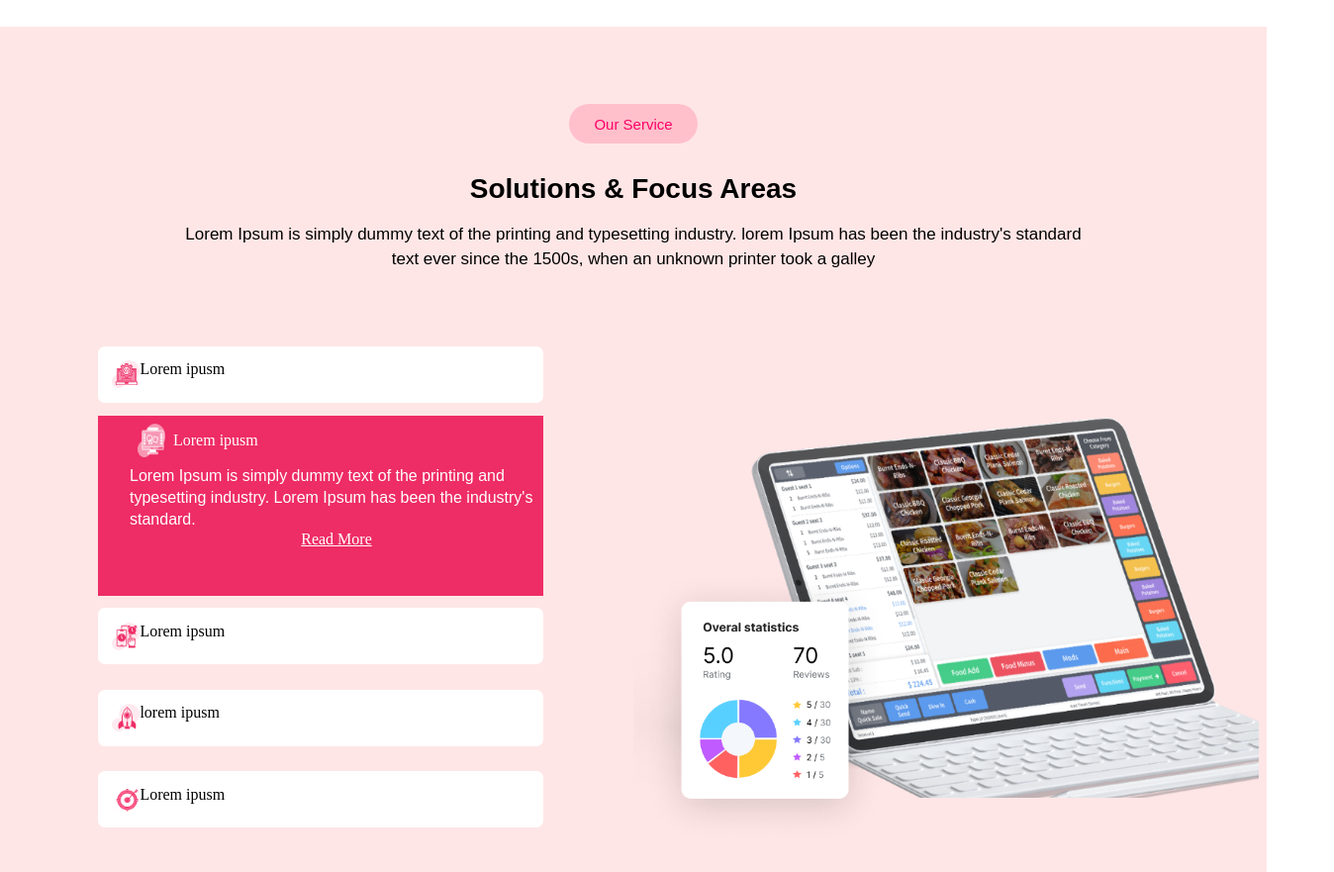
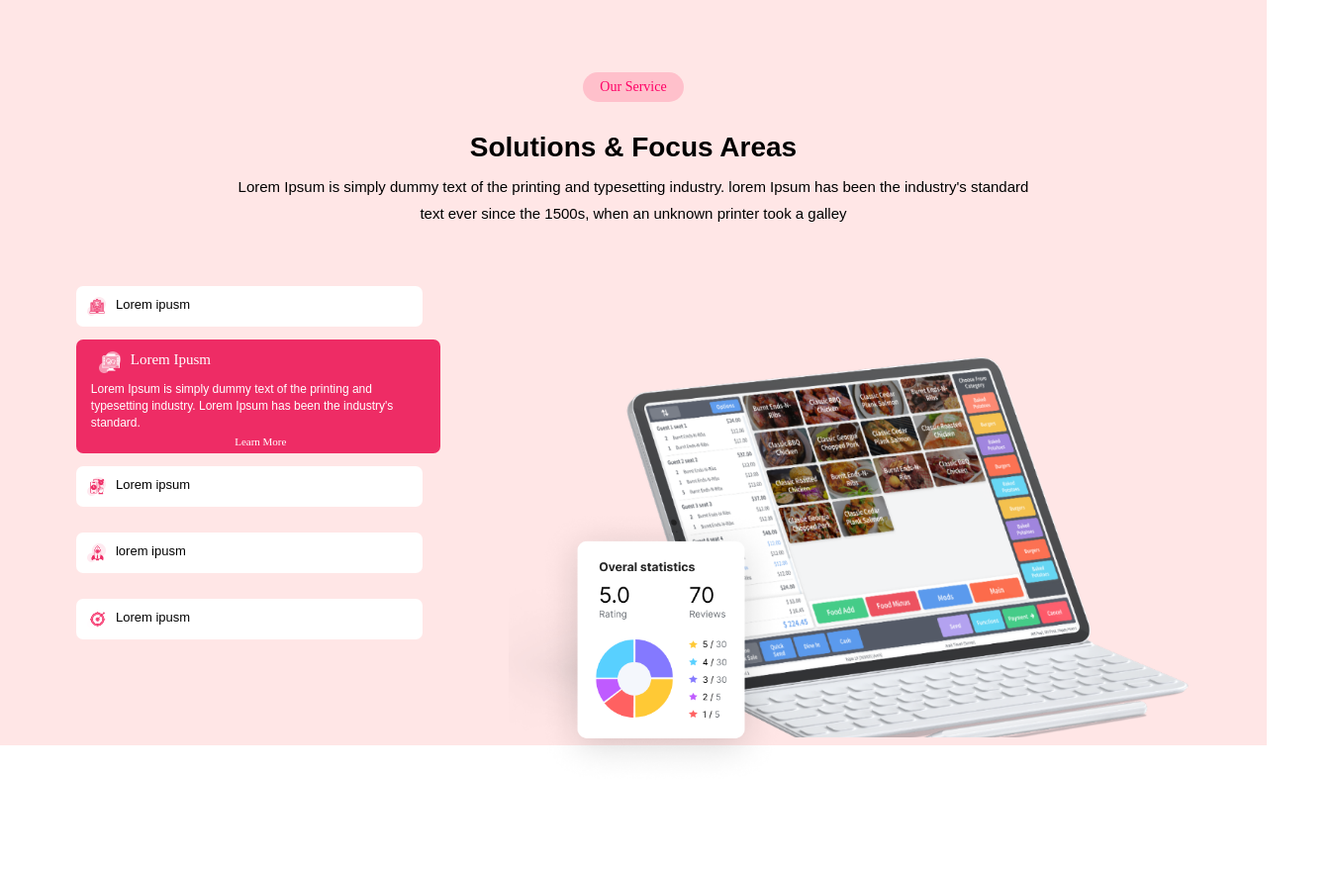
Before and after one commit to diksha2150487/inheal, a plain HTML site: page box1.html in a window 1280 px wide. Shown: the part 1497-2378 px from the top of the page at 99% size, 1348 px wide, since content can reach past the window. After the commit the page ends 2294 px from the top, so only its background shows below. Drawn offline with Linux system fonts and the light colour scheme.

Commit message:
Add files via upload

```diff
--- a/box1.html
+++ b/box1.html
@@ -18,11 +18,11 @@
         <button>Get in touch</button>
         <div class="thumb">
           <div class="inline" id="thumb_first">
-            <img src="./Images/thumbs-up (2).svg" alt="thumb" />
+            <img src="./Images/thumbs-up (2).png" alt="thumb" />
             <h4>100% SATISFIED</h4>
           </div>
           <div class="inline">
-            <img src="./Images/shield (1).svg" alt="thumb" />
+            <img src="./Images/shield (1).png" alt="thumb" />
             <h4>100% SATISFIED</h4>
           </div>
         </div>
@@ -108,21 +108,19 @@
     <!-- ************************************************************* -->
     <div class="five-card">
       <div class="small">
-        <button class="service">Our Service</button>
+        <p class="service">Our Service</p>
         <p class="area">Solutions & Focus Areas</p>
         <p class="industry">
           Lorem Ipsum is simply dummy text of the printing and typesetting
-          industry. lorem Ipsum has been the industry's standard
-        </p>
-        <p class="gallery">
-          text ever since the 1500s, when an unknown printer took a galley
+          industry. lorem Ipsum has been the industry's standard text ever since
+          the 1500s, when an unknown printer took a galley
         </p>
       </div>
       <div class="computer_cont">
         <div class="left-class">
           <form action="">
             <fieldset>
-              <label for="1"
+              <label for="1" class="Label"
                 ><img src="./images/Group 12576.svg" id="triger" />Lorem ipusm
               </label>
               <input type="radio" name="toggle" id="1" value="1" checked />
@@ -130,19 +128,17 @@
                 <div class="stand">
                   <div class="cont">
                     <img src="./images/Group 12575.png" id="cont1" />
-                    <div>Lorem ipusm</div>
+                    <p>Lorem Ipusm</p>
                   </div>
                   <h3 id="dummy">
                     Lorem Ipsum is simply dummy text of the printing and
+                    typesetting industry. Lorem Ipsum has been the industry's
+                    standard.
                   </h3>
-                  <h3 id="dummy">
-                    typesetting industry. Lorem Ipsum has been the industry's
-                  </h3>
-                  <h3 id="dummy">standard.</h3>
-                  <a href="#" id="roo"> Read More</a>
+                  <a href="#" id="roo">Learn More</a>
                 </div>
               </output>
-              <label for="2"
+              <label for="2" class="Label"
                 ><img src="./images/Group 12581.png" id="triger2" /> Lorem ipsum
               </label>
               <input type="radio" name="toggle" id="2" value="2" />
@@ -155,7 +151,7 @@
                   </div>
                 </div>
               </output>
-              <label for="3">
+              <label for="3" class="Label">
                 <img src="./images/Group 12582.png" id="triger3" />lorem ipusm
               </label>
               <input type="radio" name="toggle" id="3" value="3" />
@@ -164,7 +160,7 @@
                   <div>Content 3</div>
                 </div>
               </output>
-              <label for="4">
+              <label for="4" class="Label">
                 <img src="./images/Group 12583.png" id="triger4" />Lorem ipusm
               </label>
               <input type="radio" name="toggle" id="4" value="4" />
--- a/home.css
+++ b/home.css
@@ -6,37 +6,47 @@
 .front_page {
   width: 100%;
   /* background-color: #24262b; */
+  background-image: url("./images/image\ 1.png"),
+    linear-gradient(90deg, rgba(0, 0, 0, 0.902) 0%, rgba(0, 0, 0, 0) 100%);
+  background-size: cover;
+  background-repeat: no-repeat;
+  height: 600px;
+  position: relative;
+  background-blend-mode: darken;
+  z-index: 2;
+  padding: 110px;
 }
 .home_cont1 {
   /* background-color: #ccc; */
-  padding: 110px;
+  /* padding: 110px;
   background-image: url("./Images/image\ 1.png");
   background-size: cover;
   background-repeat: no-repeat;
   height: 600px;
   position: relative;
-  z-index: 2;
+  z-index: 2; */
   /* padding-top: 40px; */
 }
-.home_cont1::before {
+/* .home_cont1::before {
   background: linear-gradient(
     180deg,
-    rgba(0, 0, 0, 0.902) 0%,
+    rgba(0, 0, 0, 0) 90.2%,
     rgba(0, 0, 0, 0) 100%
   );
+
   position: absolute;
-  z-index: -1;
-  /*
+  z-index: -1; */
+/*
   width: 100%;
   height: 100%; */
-}
+/* } */
 .home_cont1 > h1 {
   color: #fff;
   font-size: 36px;
   font-family: Arial, Helvetica, sans-serif;
   font-style: normal;
   font-weight: 500;
-  line-height: normal;
+  line-height: 40px;
   max-width: 430px;
 }
 .home_cont1 > h5 {
@@ -45,16 +55,18 @@
   font-family: Gilroy-Medium;
   font-style: normal;
   font-weight: 400;
-  line-height: normal;
+  line-height: 40px;
   max-width: 330px;
 }
 .home_cont1 > p {
   background-color: #ee2c65;
   display: inline;
   border-radius: 6px;
-  padding: 5px 15px 5px 15px;
+  margin-top: 30px;
   color: #ffffff;
   font-size: 20px;
+  padding: 5px;
+  line-height: 40px;
 }
 .home_cont1 > button {
   background-color: #ee2c65;
@@ -112,7 +124,8 @@
 }
 .card_container {
   margin: 10px;
-  margin-top: -3rem;
+  margin-top: -5rem;
+  z-index: 2;
 }
 .bb {
   background-color: #f6faf8;
@@ -255,42 +268,35 @@
   text-align: center;
 }
 .service {
-  width: 130px;
-  height: 40px;
   background: pink;
   color: #ff0066;
   border-radius: 20px;
   border: none;
-  font-size: 15px;
-  margin: 70px 0px 0px 0px;
+  font-size: 14px;
+  margin-top: 70px;
+  display: inline-block;
+  padding: 7px 17px 7px 17px;
 }
 .area {
   font-family: Arial, Helvetica, sans-serif;
   font-size: 28px;
   padding-top: 30px;
-  /* line-height: 10rem; */
+
   font-weight: 700;
-  /* line-height: 49px; */
-  /* letter-spacing: 0em; */
   text-align: center;
 }
 
 .industry {
-  font-size: 17px;
+  font-size: 15px;
   font-family: Arial, Helvetica, sans-serif;
   font-weight: 500;
   text-align: center;
-  padding-bottom: 15px;
-  padding-top: 20px;
-}
-.gallery {
-  font-size: 17px;
-  font-family: Arial, Helvetica, sans-serif;
-  font-weight: 500;
+  margin-top: 10px;
+  margin-bottom: 20px;
+  max-width: 800px;
   text-align: center;
-  padding-top: 0px;
-  line-height: 0px;
-  padding-bottom: 3rem;
+  display: inline-block;
+  line-height: 1.8;
 }
 
 .computer_cont {
@@ -302,28 +308,43 @@
   height: 50px;
 }
 #triger {
-  width: 28px;
-  padding-left: 0px;
+  width: 19px;
+  margin-right: 10px;
 }
 #triger2 {
-  width: 28px;
-  padding-left: 0px;
+  width: 19px;
+  margin-right: 10px;
 }
 #triger3 {
-  width: 28px;
-  padding-left: 0px;
+  width: 19px;
+  margin-right: 10px;
 }
 #triger4 {
-  width: 28px;
-  padding-left: 0px;
+  width: 19px;
+  margin-right: 10px;
+}
+.Label {
+  display: flex;
+  font-family: Arial, Helvetica, sans-serif;
+  width: 350px;
+  padding: 0.7rem;
+  background-color: white;
+  font-size: 13px;
+  cursor: pointer;
+  transition: background 0.125s;
+  border-radius: 7px;
+  &:hover {
+    background: oklch(0.8 0 0.1);
+    color: #ffff;
+  }
 }
 .left-class {
-  width: 50%;
+  width: 40%;
   /* background-color: palevioletred; */
   /* padding: 60px; */
 }
 .right-class {
-  width: 50%;
+  width: 60%;
   margin-top: 80px;
   height: 400px;
   background-image: url("./images/image\ 8.png");
@@ -337,13 +358,14 @@ output {
   grid-template-rows: 0fr;
   transition: grid-template-rows 0.125s;
   overflow: hidden;
-  /* gap: 1rem; */
+
   background-color: #ee2c65;
+  border-radius: 7px;
 }
 #dummy {
-  font-size: 16px;
+  font-size: 12px;
   left: 0;
-  line-height: 22px;
+  line-height: 17px;
   font-weight: 100;
   font-family: Arial, Helvetica, sans-serif;
   text-align: left;
@@ -353,16 +375,18 @@ output {
 .cont {
   display: flex;
   color: white;
+  font-size: 15px;
 }
 #roo {
   color: white;
-  text-align: left;
-  left: 0;
-  text-align: left;
+  text-decoration: none;
+  font-size: 11px;
+  display: inline-block;
 }
 #cont1 {
-  width: 28px;
-  padding: 0px;
+  width: 22px;
+  margin-right: 10px;
+  height: 22px;
 }
 #tablet {
   position: relative;
@@ -371,7 +395,7 @@ output {
   height: 280px;
 }
 .stand {
-  padding: 0px 0px 3rem 2rem;
+  padding: 4px 10px 4px 15px;
 }
 div {
   min-height: 0;
@@ -401,22 +425,6 @@ fieldset {
   padding: 1rem;
 }
 
-label {
-  display: flex;
-
-  /* border-radius: 20px; */
-  width: 450px;
-  padding: 0.9rem;
-  background-color: white;
-  /* background: oklch(0.9 0 0.1); */
-  cursor: pointer;
-  transition: background 0.125s;
-  border-radius: 7px;
-  &:hover {
-    background: oklch(0.8 0 0.1);
-  }
-}
-
 div > div {
   padding: 0.5rem;
 }
--- a/styles.css
+++ b/styles.css
@@ -313,7 +313,6 @@ ul {
   width: 25px;
   background-color: #fff;
   margin-right: 10px;
-
   /* line-height: 40px; */
   border-radius: 50%;
   display: flex;
```
Also changed, not shown: images/shield (1).png (added), images/thumbs-up (2).png (added).
